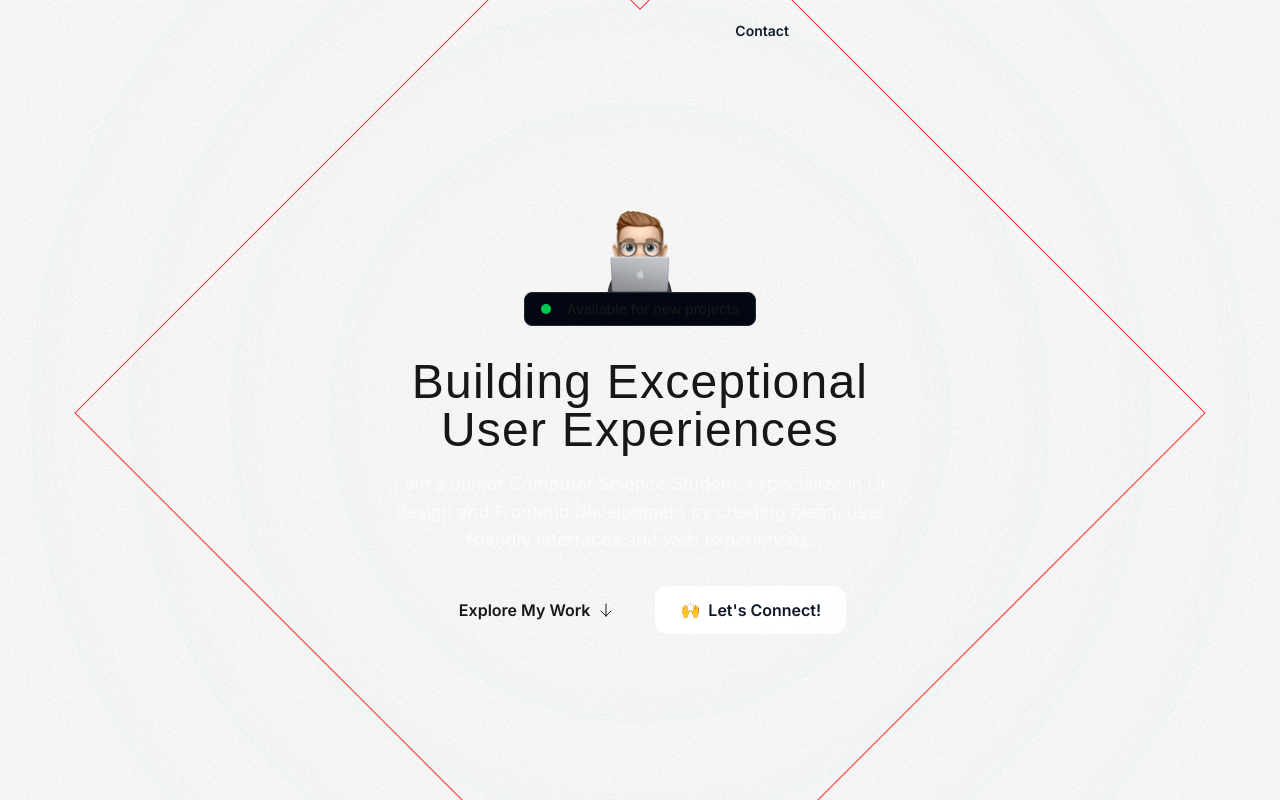
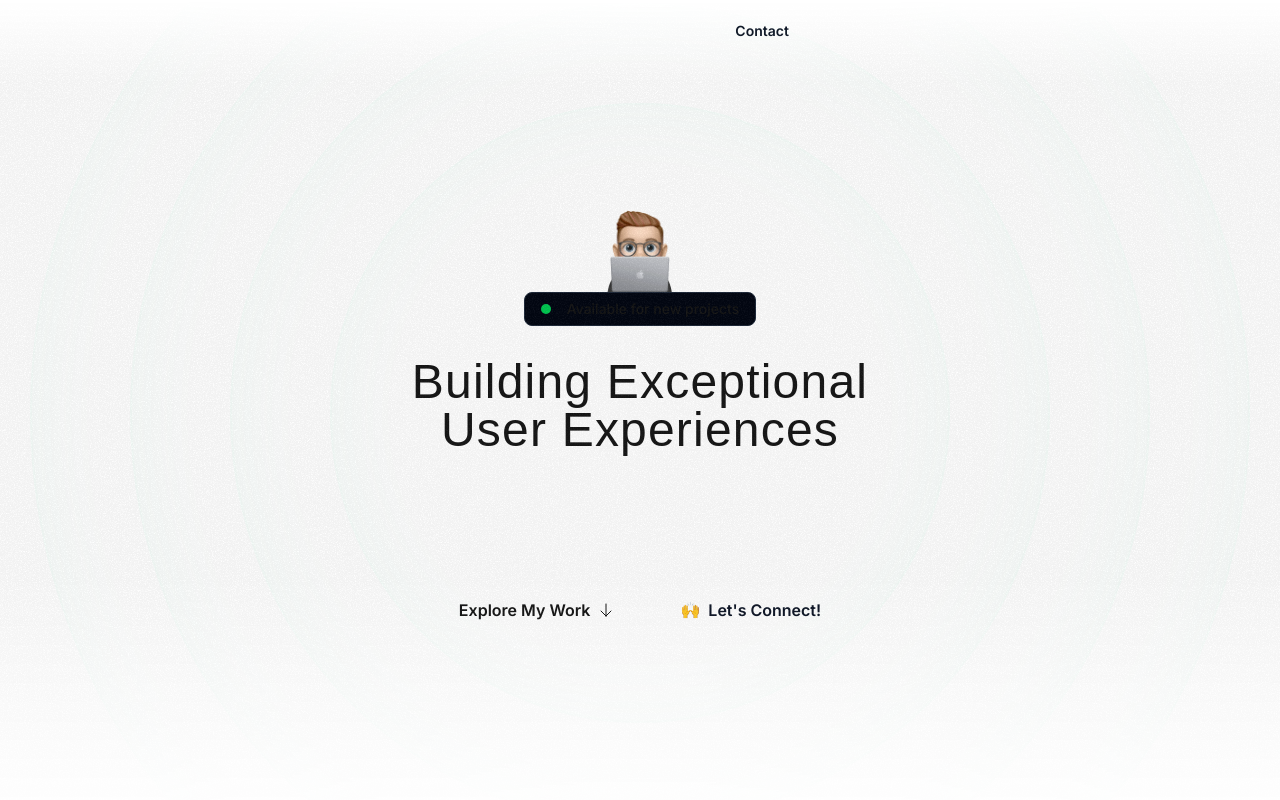
Before and after one commit to seanseand/sean-portfolio, a Next.js app: page / in a window 1280 px wide. Shown: the top 800 px of the page. Built offline with nearby package versions, Linux system fonts and the light colour scheme; a web font is replaced by a local one.

Commit message:
Finished Hero Section

```diff
--- a/src/sections/Hero.tsx
+++ b/src/sections/Hero.tsx
@@ -7,20 +7,18 @@
 
 export const HeroSection = () => {
   return <div className="py-32 md:py-48 lg:py-60 relative z-0 overflow-x-clip">
+    <div className="absolute inset-0 [mask-image:linear-gradient(to_bottom,transparent,black_10%,black_70%,transparent)]">
       <div
           className="absolute inset-0 -z-30 opacity-5"
           style={{
             backgroundImage: `url(${grainImage.src})`,
-
             }}>
         </div>
         <div className="size-[620px] hero-ring"></div>
         <div className="size-[820px] hero-ring"></div>
         <div className="size-[1020px] hero-ring"></div>
         <div className="size-[1220px] hero-ring"></div>
-    <HeroOrbit size={800} rotation={45}>
-      <StarIcon className="size-28 text-emerald-300"/>
-    </HeroOrbit>
+    </div>
     <div className="container">
       <div className="flex flex-col items-center">
         <Image src={memojiImage} className="size-[100px]" alt="memoji" />
```
Lines whose indentation alone changed are shown as unchanged.
